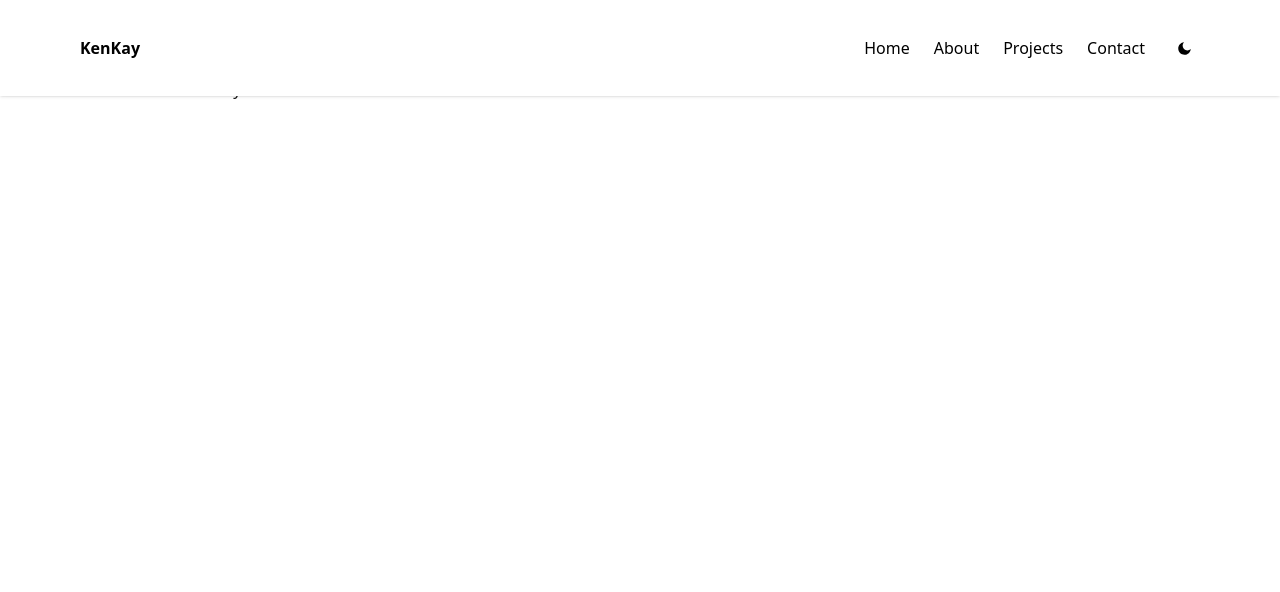
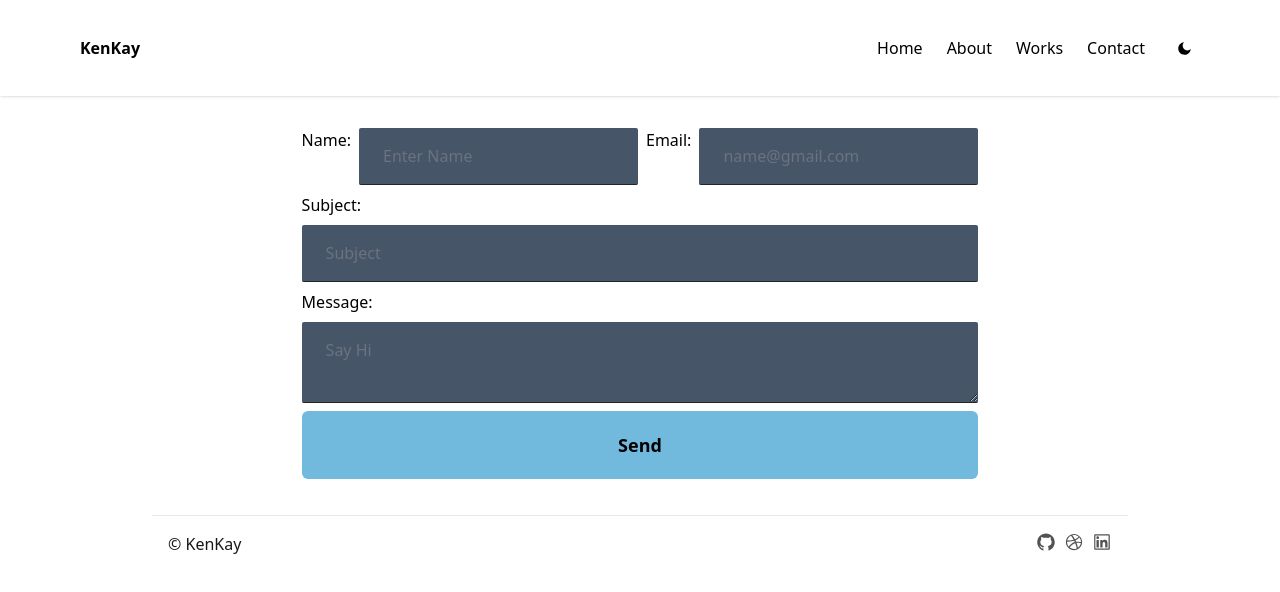
Before and after one commit to ken-kay/kenani, a Next.js app: page /contact in a window 1280 px wide. Shown: the top 592 px of the page. Built offline with nearby package versions, Linux system fonts and the light colour scheme.

Commit message:
contact form

```diff
--- a/app/about/page.tsx
+++ b/app/about/page.tsx
@@ -1,7 +1,9 @@
+import AboutMe from '@/components/AboutMe'
+
 export default function AboutPage() {
     return (
-        <h1>
-            About Me
-        </h1>
+        <main>
+            <AboutMe/>
+        </main>
     )
 }
--- a/app/contact/page.tsx
+++ b/app/contact/page.tsx
@@ -1,7 +1,12 @@
+import React from 'react'
+import SayHi from "@/components/SayHi"
+// import styles from './global.css'
+
 export default function ContactPage() {
+
     return (
-        <h1>
-            Say Hi!
-        </h1>
+        <main>
+            <SayHi/>
+        </main>
     )
 }
--- a/app/globals.css
+++ b/app/globals.css
@@ -19,3 +19,18 @@ html {
   padding: 6rem;*/
   min-height: 100vh;
 }
+
+.contactInput {
+  @apply
+  outline-none
+  bg-slate-600
+  rounded-sm
+  border-b
+  px-6 py-4
+  border-[#242424]
+  text-gray-500
+  placeholder-gray-500
+  transition-all
+  focus:border-[#FFFFFF]/40
+  focus:text-[#FFFFFF]/40
+}
--- a/app/layout.tsx
+++ b/app/layout.tsx
@@ -3,9 +3,12 @@ import Navbar from '@/components/Navbar'
 import './globals.css'
 import { ThemeProvider } from 'next-themes'
 import Footer from '@/components/Footer'
-
+import { Poppins } from 'next/font/google'
 
 //import Link from 'next/link'
+const poppins = Poppins({ subsets: ['devanagari', 'latin', 'latin-ext'],
+weight: [ '100', '200', '300', '400', '500', '600', '700', '800', '900' ] })
+
 
 
 export const metadata = {
@@ -28,7 +31,7 @@ export default function RootLayout({
           {children}
 
           </main>
-          <Footer/>
+          <Footer />
         </ThemeProvider>
         </body>
     </html>
--- a/app/page.tsx
+++ b/app/page.tsx
@@ -1,15 +1,11 @@
 // "use client"
-import { Poppins } from 'next/font/google'
 
 import { Hero } from '@/components/Hero'
 import AboutMe from '@/components/AboutMe'
 import Works from '@/components/Works'
-import Footer from '@/components/Footer'
 
-//import styles from './global.css'
 
-const poppins = Poppins({ subsets: ['devanagari', 'latin', 'latin-ext'],
-weight: [ '100', '200', '300', '400', '500', '600', '700', '800', '900' ] })
+import styles from './global.css'
 
 
 export default function Home() {
--- /dev/null
+++ b/app/works/page.tsx
@@ -0,0 +1,11 @@
+import Works from "@/components/Works"
+
+
+
+export default function WorksPage() {
+    return (
+        <main>
+            <Works/>
+        </main>
+    )
+}
--- a/components/Footer.tsx
+++ b/components/Footer.tsx
@@ -3,7 +3,7 @@ import { AiOutlineGithub, AiOutlineDribbble, AiOutlineLinkedin } from "react-ico
 
 export const Footer = () => {
   return (
-    <footer className='mx-auto max-w-3xl px-4 sm:px-6 md:max-w-5xl '>
+    <footer className='mx-auto max-w-3xl px-4 sm:px-6 md:max-w-5xl bottom-0'>
       <hr className='w-full h-0.9 mx-auto mt-9 bg-black border-1'></hr>
       <div className='mx-auto p-4 flex flex-col text-center text-neutral-800 md:flex-row md:justify-between'>
         <div className='text-neutral-900 dark:text-neutral-200'>© KenKay </div>
--- a/components/Navbar.tsx
+++ b/components/Navbar.tsx
@@ -23,8 +23,8 @@ const NAV_ITEMS: Array<NavItem> = [
         page: 'about',
     },
     {
-        label: 'Projects',
-        page: 'projects',
+        label: 'Works',
+        page: 'works',
     },
     {
         label: 'Contact',
--- /dev/null
+++ b/components/SayHi.tsx
@@ -0,0 +1,130 @@
+//import { Heading } from 'chakra-ui'
+import React from 'react'
+// import styles from './global.css'
+
+/*
+const SayHi = () => {
+  return (
+    <div className='pt-32 max-w-lg'>
+    <form className='container text-center'>
+        <h1 className='text-4xl'>Say Hi</h1>
+        <div className='email block flex-row w-full'>
+            <label htmlFor='frm-email'>
+                Email:
+            </label>
+            <input
+            className='bg-slate-400'
+                id='frm-email'
+                type={'email'}
+                name='email'
+                autoComplete='email'
+                required
+
+                />
+        </div>
+
+        <div className='name flex flex-col md:flex-row space-y-10 items-stretch justify-center align-top md:left md:p-4 md:space-y-0 md:space-x-10'>
+            <div className='md:w-1/2'>
+                <label htmlFor='frm-first'>
+                    First Name:
+                </label>
+                <input
+                className='bg-slate-300'
+                    id='frm-first'
+                    type={'text'}
+                    name='first'
+                    autoComplete='given-name'
+                    required
+                />
+            </div>
+            <div className='md:w-1/2'>
+                <label htmlFor='frm-last'>
+                    Last Name:
+                </label>
+                <input
+                className='bg-slate-200'
+                    id='frm-last'
+                    type={'text'}
+                    name='last'
+                    autoComplete='family-name'
+                    required
+                />
+            </div>
+        </div>
+        <div className='message block '>
+            <label htmlFor='frm-message'>
+                Message:
+            </label>
+            <textarea id='frm-message' rows={6} name='message'
+            className='bg-slate-100'
+            ></textarea>
+        </div>
+        <div className='button block'>
+            <button type='submit'
+            className='px-4 py-2 bg-pinky rounded-xl text-center'
+            >Send</button>
+        </div>
+    </form>
+    </div>
+  )
+}
+
+export default SayHi
+*/
+
+import { useForm, SubmitHandler } from "react-hook-form"
+
+type Inputs = {
+  name: string,
+  email: string,
+  subject: string,
+  message: string,
+};
+
+const SayHi = () => {
+    const { register, handleSubmit } = useForm<Inputs>();
+    const onSubmit: SubmitHandler<Inputs> = data => console.log(data);
+
+  return (
+    <div id='contact'>
+        <div className='pt-32'>
+            <form onSubmit={handleSubmit(onSubmit)}
+            className='flex flex-col space-y-2 w-fit mx-auto'>
+                <div className='flex space-x-2'>
+
+                    <label htmlFor='full-name'>
+                    Name:
+                    </label>
+                    <input {...register('name')}
+                    id='full-name' placeholder='Enter Name' className='contactInput' type='text'/>
+
+                    <label htmlFor='email-add'>
+                    Email:
+                    </label>
+                    <input {...register('email')}
+                    id='email-add' placeholder='name@gmail.com' className='contactInput' type='email'/>
+                </div>
+
+                <label htmlFor='subject-line'>
+                    Subject:
+                </label>
+                <input {...register('subject')}
+                id='subject-line' placeholder='Subject' className='contactInput' type='text'/>
+
+                <label htmlFor='enter-message'>
+                    Message:
+                </label>
+                <textarea {...register('message')}
+                id='enter-message' placeholder='Say Hi' className='contactInput' />
+                <button className='py-5 px-10 rounded-md font-bold text-lg bg-sky dark:bg-pinky hover:bg-slate-400'
+                type='button'>
+                    Send
+                </button>
+
+            </form>
+        </div>
+    </div>
+  )
+}
+
+export default SayHi
--- a/package.json
+++ b/package.json
@@ -18,6 +18,7 @@
     "next-themes": "^0.2.1",
     "react": "18.2.0",
     "react-dom": "18.2.0",
+    "react-hook-form": "^7.43.8",
     "react-icons": "^4.8.0",
     "react-scroll": "^1.8.9",
     "typescript": "5.0.2"
--- a/tailwind.config.js
+++ b/tailwind.config.js
@@ -1,4 +1,5 @@
 /** @type {import('tailwindcss').Config} */
+
 module.exports = {
   content: [
     "./app/**/*.{js,ts,jsx,tsx}",
```
Also changed, not shown: 1 other file (tests, documents, lock files or other folders).
